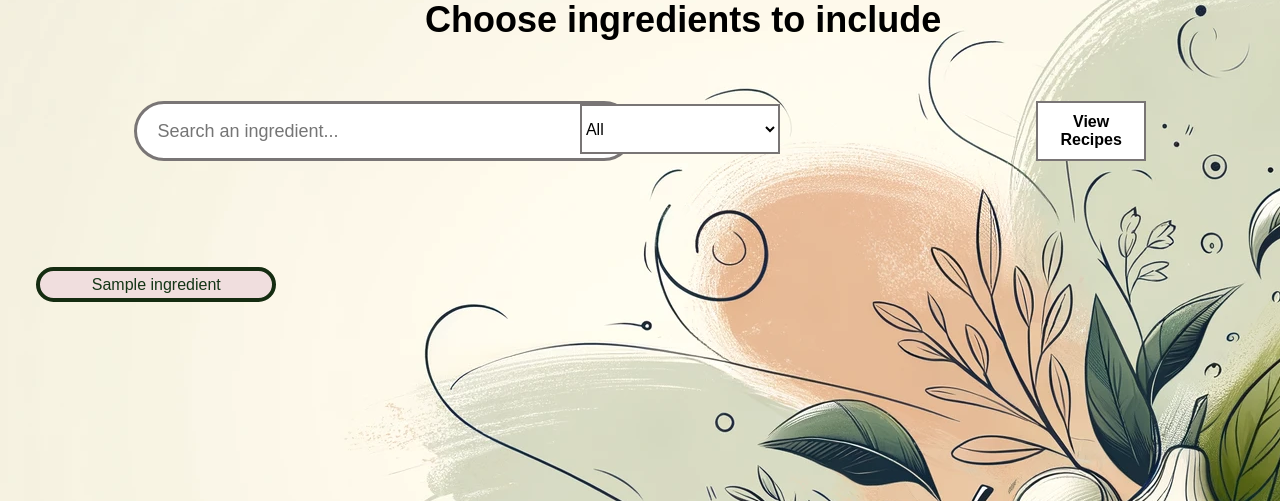
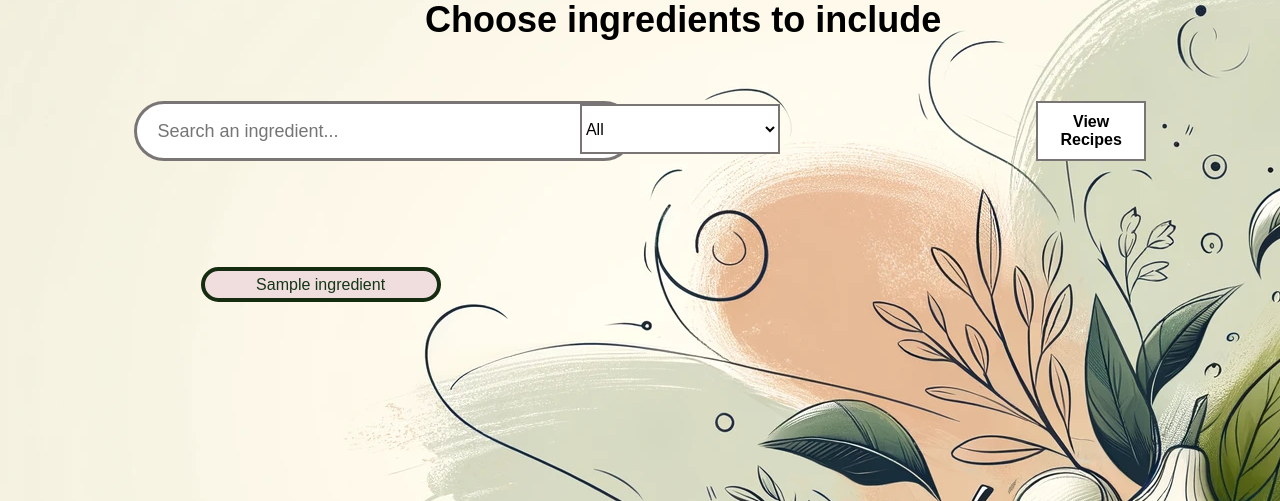
Before and after one commit to B-Vukajlovic/AvoSave-2023, a PHP site: page /IngredientPage.php in a window 1280 px wide. Shown: the part 189-690 px from the top of the page. Run offline with PHP 8.4, Linux system fonts and the light colour scheme; tables that the repository leaves empty or names only in its code hold one stand-in row (values such as "Sample post").

Commit message:
small style change

```diff
--- a/IngredientPage.php
+++ b/IngredientPage.php
@@ -1,18 +1,6 @@
 <?php
-$dbname = "AvoSave";
-$dbuser = "ismailo";
-$dbpass = "ytrewq";
-$dbhost = "localhost";
-
-try{
-    $pdo = new PDO("mysql:host =" . $dbhost . ";dbname=" . $dbname, $dbuser, $dbpass);
-} catch (PDOException $e){
-    echo "Database error occurred: " . $e->getMessage();
-    exit();
-}
-
+require_once('pdo-connect.php');
 $ingredients = $pdo->query("SELECT Name, Type FROM Ingredient");
-
 ?>
 
 <!DOCTYPE html>
--- a/ingredientpage-style.css
+++ b/ingredientpage-style.css
@@ -54,10 +54,13 @@
 
 .ingredients-container {
     display: grid;
-    grid-template-columns: auto auto auto auto auto auto;
+    grid-template-columns: auto auto auto auto;
     gap: 10px;;
     margin-top: 5%;
-    margin-left: 2%;
+    margin-left: 15%;
+    max-height: 450px;
+    max-width: 1100px;
+    overflow-y: scroll;
 }
 
 .filter {
--- a/pdo-connect.php
+++ b/pdo-connect.php
@@ -1,8 +1,8 @@
 <?php
 
 $dbname = "AvoSave";
-$dbuser = "diederickg";
-$dbpass = "sfbWvcwbmaWfZoymJMTWQGUsPgFkVPAX";
+$dbuser = "ismailo";
+$dbpass = "ytrewq";
 $dbhost = "localhost";
 
 try{
```
